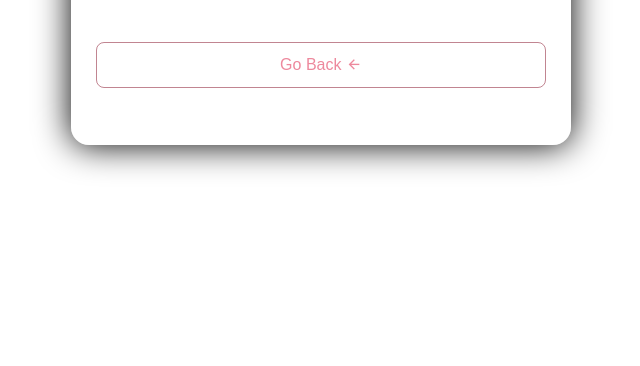
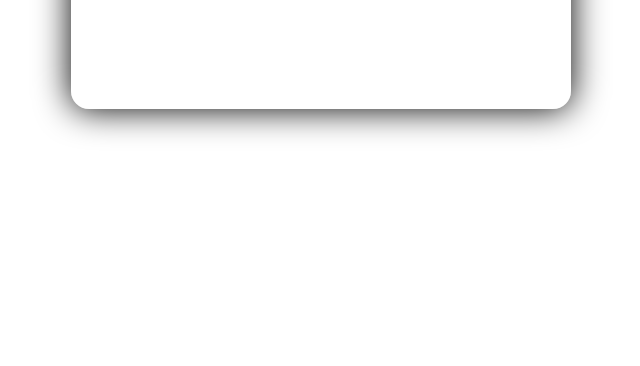
Before and after one commit to Shuvaranjan/Portfolio-ThankYou-Page, a plain HTML site: page index.html in a window 1280 px wide. Shown: the part 434-800 px from the top of the page, without its empty margins (319-959 px from the left). Drawn offline with nearby package versions, Linux system fonts and the light colour scheme; files whose address does not match are found by name.

Commit message:
Sorted  All Bugs and Problems.

```diff
--- a/index.html
+++ b/index.html
@@ -166,36 +166,13 @@
 
 
         .thankyou-container p {
-            /* line-height: 18px; */
             font-family: var(--body-font);
             color: rgb(255, 255, 255);
-            /* font-weight: 100; */
-            margin: 2em 0;
+            margin: 1em 0;
             text-align: center;
             font-size: var(--small-font-size);
         }
 
-        .thankyou-container .back-btn {
-            position: relative;
-            width: 100%;
-            background: transparent;
-            color: crimson;
-            border: 1px solid rgb(132, 13, 36);
-            border-radius: 8px;
-            padding: 13px 34px;
-            font-size: 1em;
-            cursor: pointer;
-            opacity: .5;
-            transition: all 0.4s;
-        }
-
-
-        .thankyou-container .back-btn:hover {
-            opacity: 1;
-            box-shadow: 0 10px 25px rgba(0, 0, 0, 0.311);
-            background-color: crimson;
-            color: white;
-        }
 
 
 
@@ -281,18 +258,8 @@
             I appreciate your interest in my graphic design services and will reply soon with the next steps.
         </p>
 
-            <button type="button" class="back-btn">Go Back
-                <i class="ri-arrow-left-line"></i>
-            </button>
-
     </div>
 
-    <script>
-        document.querySelector(".back-btn").addEventListener("click", function () {
-            window.location.href = "http://127.0.0.1:5500/index.html#contact";
-        });
-
-    </script>
 </body>
 
 </html>
```
